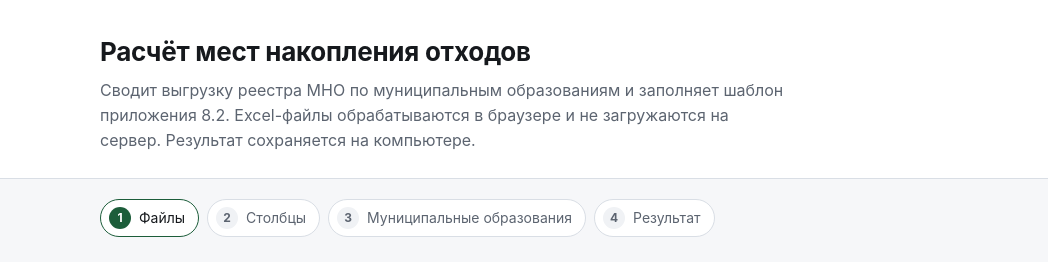
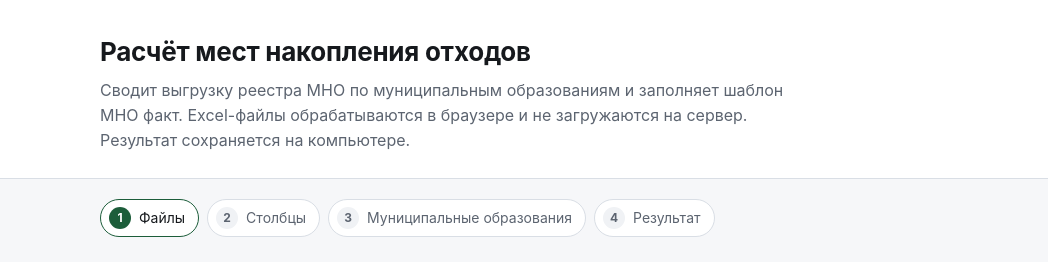
Before and after one commit to KAMegaev/tko-mno, a website with bundled scripts: page index.html in a window 1280 px wide. Shown: the top 262 px of the page, 0-1048 px from the left. Built offline with nearby package versions, Linux system fonts and the light colour scheme; files whose address does not match are found by name.

Commit message:
Уточнить название шаблона МНО факт в описании под заголовком

```diff
--- a/index.html
+++ b/index.html
@@ -14,7 +14,7 @@
     <img class="brand-icon" src="assets/waste-truck-icon.svg" width="128" height="128" alt="Мусоровоз и контейнер для отходов">
     <div class="brand-copy">
       <h1>Расчёт мест накопления отходов</h1>
-      <p class="lede">Сводит выгрузку реестра МНО по муниципальным образованиям и заполняет шаблон приложения 8.2.
+      <p class="lede">Сводит выгрузку реестра МНО по муниципальным образованиям и заполняет шаблон МНО факт.
         Excel-файлы обрабатываются в браузере и не загружаются на сервер. Результат сохраняется на компьютере.</p>
     </div>
   </div>
```
